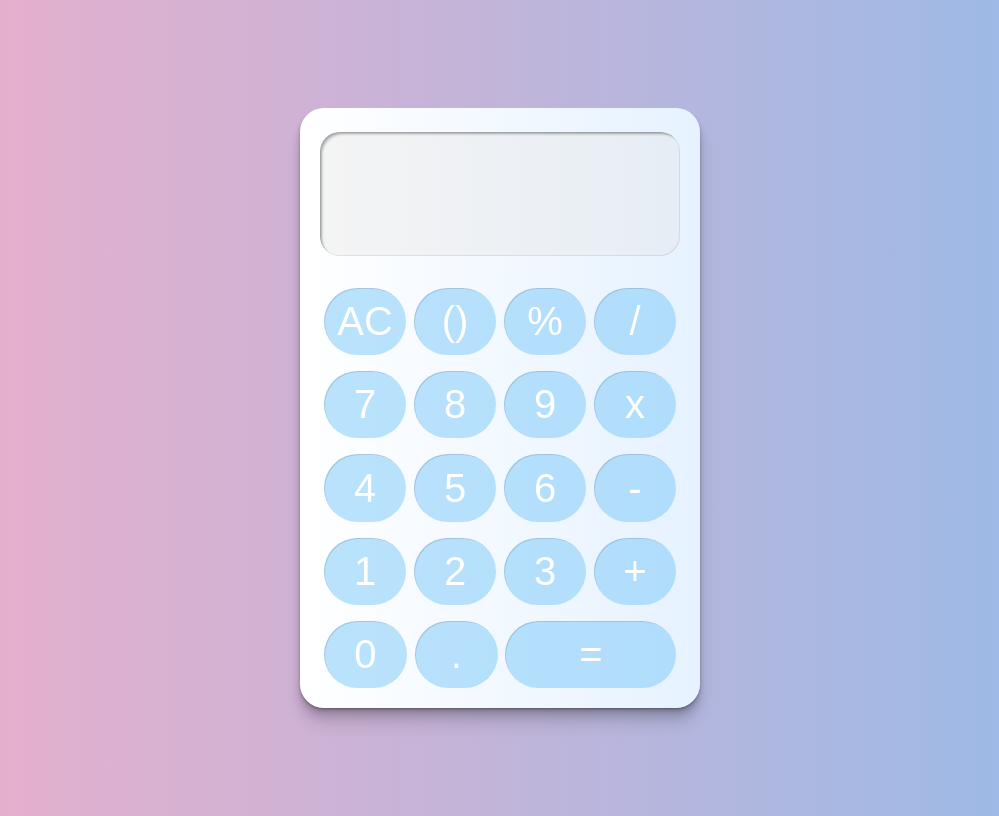
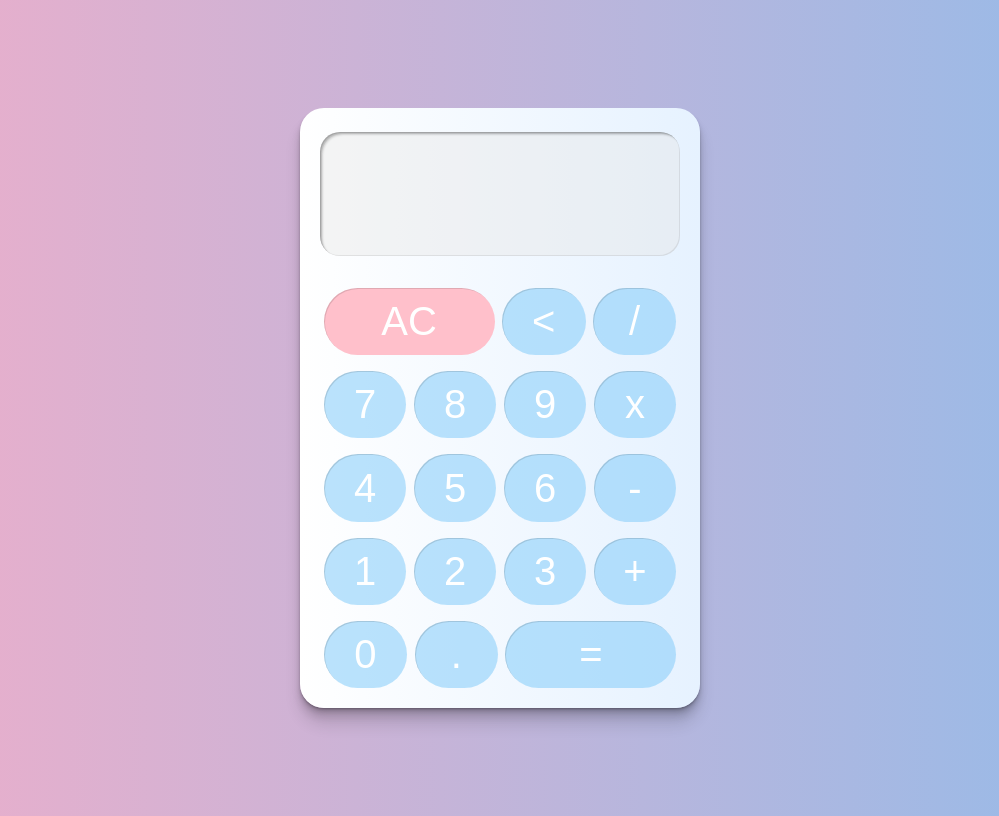
Before and after one commit to brekkeberg/calc, a plain HTML site: page index.html in a window 1280 px wide. Shown: the whole page, without its empty margins (140-1139 px from the left). Drawn offline with Linux system fonts and the light colour scheme.

Commit message:
recolor AC button

```diff
--- a/index.html
+++ b/index.html
@@ -3,7 +3,7 @@
 <head>
     <meta charset="UTF-8">
     <meta name="viewport" content="width=device-width, initial-scale=1.0">
-    <title>Document</title>
+    <title>Calculator</title>
     <link rel="stylesheet" href="style.css">
     <script src="calc.js" defer></script>
 </head>
@@ -16,8 +16,7 @@
             <div class="buttonContainer">
                 <div class="rowOne">
                     <button class="buttonClear">AC</button>
-                    <button class="buttonTBD">()</button>
-                    <button class="buttonOperator">%</button>
+                    <button class="buttonBackspace"><</button>
                     <button class="buttonOperator">/</button>
                 </div>
                 <div class="rowTwo">
--- a/style.css
+++ b/style.css
@@ -74,6 +74,16 @@ body{
 .buttonContainer div .buttonEquals{
     flex: 0 0 47.5%;
 }
+.buttonContainer div .buttonClear{
+    flex: 0 0 47.5%;
+    background-color: pink;
+}
+
+.buttonContainer div .buttonClear:active{
+    box-shadow: 0px 0px 5px inset rgba(0,0,0,0.33);
+    background-color: rgb(225, 168, 177);
+}
+
 button{
     background-color:rgba(135, 206, 250, 0.566);
     color: white;
```
